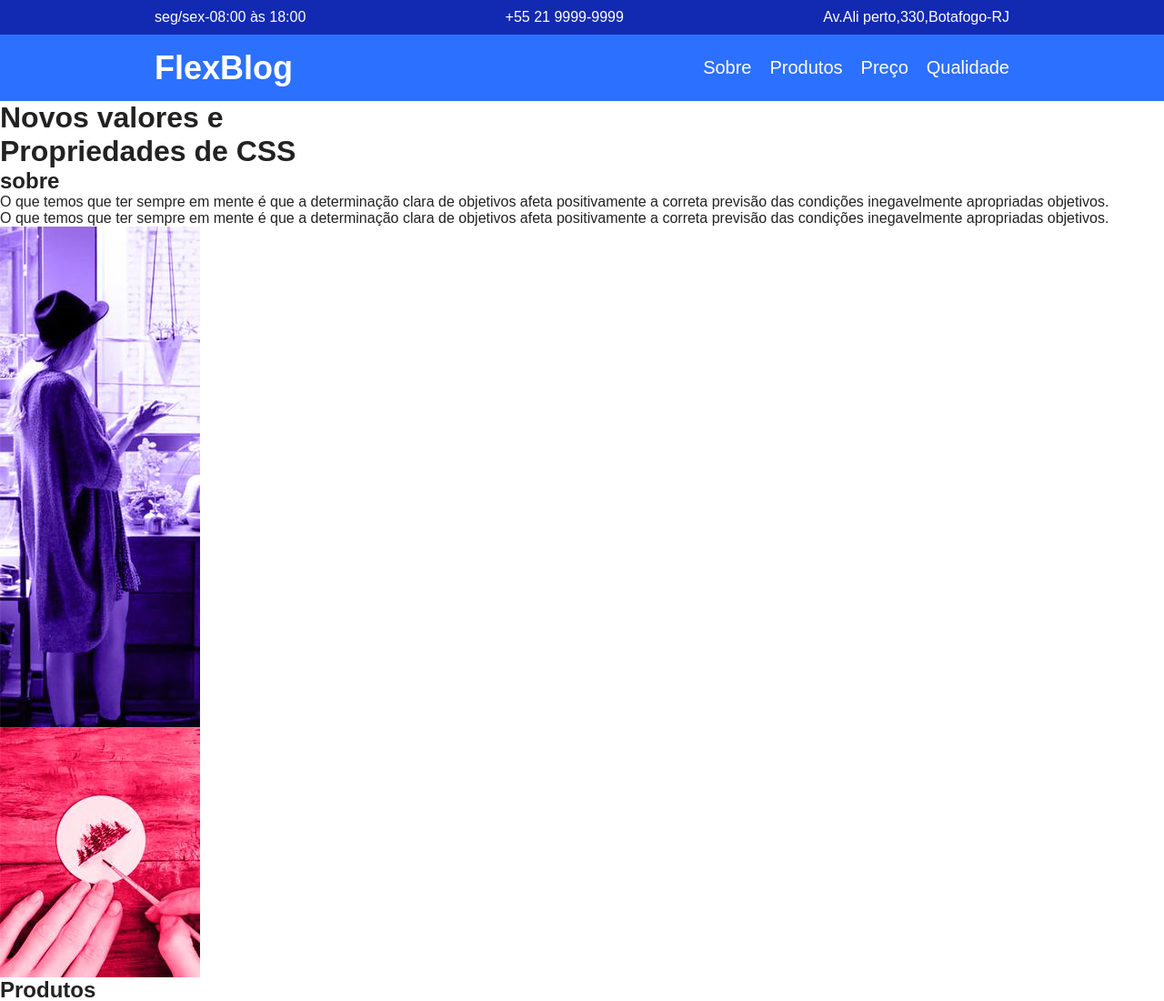
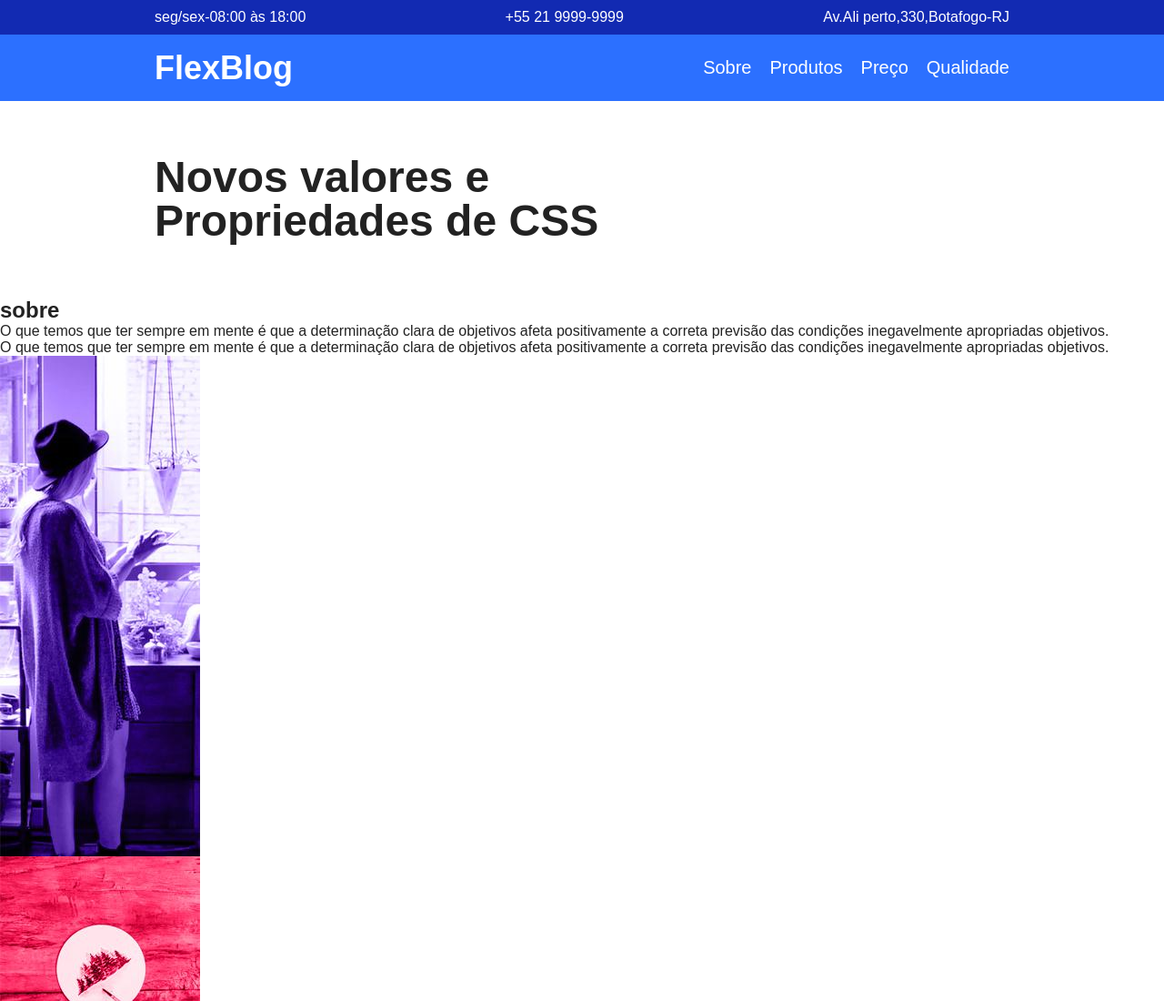
Before and after one commit to williamyalmeida/site, a plain HTML site: page index.html in a window 1280 px wide. Shown: the top 1100 px of the page at 91% size. Drawn offline with Linux system fonts and the light colour scheme.

Commit message:
estilizando introdução

```diff
--- a/estilo/site.css
+++ b/estilo/site.css
@@ -90,3 +90,13 @@ img {
 .menu-nav a:hover {
     color: #122ab2;
 }
+
+/* introdução */
+
+.introducao {
+    font-size: 3em;
+    line-height: 1;
+    max-width: 960px;
+    margin: 0 auto;
+    padding: 60px 10px;
+}
```
